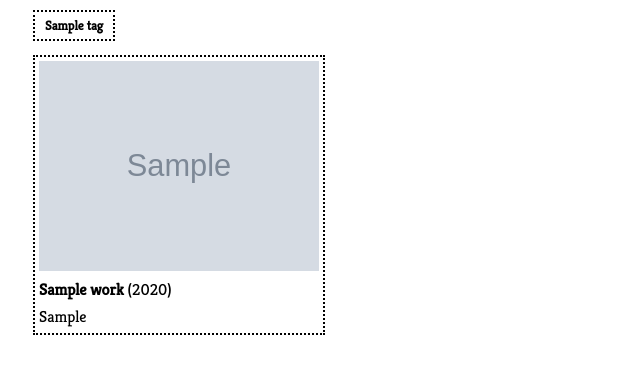
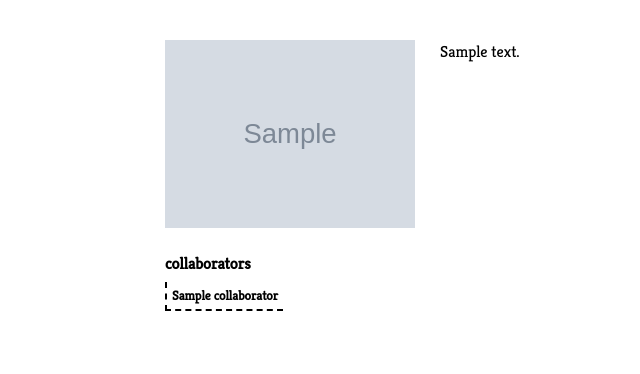
Before and after one commit to ericheep/miscellany, a Django app: template portfolio/templates/portfolio/info.html in a window 1280 px wide. Shown: the part 65-439 px from the top of the page, without its empty margins (0-640 px from the left). Run offline with Django 3.2, Linux system fonts and the light colour scheme; the template is opened without the code that fills it: values that come from a table or form of the project are taken from there, others are empty; tables that the repository leaves empty hold one stand-in row (values such as "Sample post"); grey boxes marked "Sample" are stand-in pictures; some libraries are stand-ins or nearby versions.

Commit message:
:bug: fix info

```diff
--- a/portfolio/static/css/info.css
+++ b/portfolio/static/css/info.css
@@ -1,40 +1,53 @@
-#page {
-    margin: 25px;
-}
-#profile {
+/* info page: headshot beside the profile text, collaborators below.
+   Loaded after work.css, which provides the page centering and the
+   body styles (images, embeds, players, links). */
+
+.profile {
     display: flex;
     flex-direction: row;
+    align-items: flex-start;
+    gap: 25px;
+    margin: 0 25px;
 }
 
-#image {
-    order: 0;
-    margin-right: 15px;
+.profile-image {
+    flex: 0 0 auto;
     margin-top: 15px;
 }
 
-#text {
-    order: 1;
-    padding-left: 15px;
+.profile-image img {
+    display: block;
+    width: 250px;
+    max-width: 100%;
+    height: auto;
 }
 
-#logos {
+/* work.css gives #text side margins for work pages; not needed here */
+.info-page #text.profile-text {
+    flex: 1 1 auto;
+    min-width: 0;
+    margin: 0;
+    padding: 0;
+}
+
+/* collaborators: buttons in the same dashed style as download / pdf */
+.collaborators { margin: 25px; }
+
+.collaborators-heading {
+    font-weight: bold;
+    margin-bottom: 8px;
+}
+
+.collaborator-list {
     display: flex;
-    width: 100%;
-    justify-content: flex-end;
     flex-wrap: wrap;
     font-weight: bold;
-    flex-direction: row;
 }
 
-#logo {
-    padding: 3px 3px;
-    margin: 15px 5px;
-    font-size: small;
-    border: 2px;
-    border-style: none dashed dashed none;
+.collaborator-list .logo { display: inline-block; }
+
+/* phones: headshot above the text */
+@media (max-width: 600px) {
+    .profile { flex-direction: column; gap: 10px; }
+    .profile-image img { width: 180px; }
 }
-
-#logo:hover {
-    color: white;
-    background: red;
-}
--- a/portfolio/templates/portfolio/info.html
+++ b/portfolio/templates/portfolio/info.html
@@ -1,41 +1,52 @@
 {% extends 'base.html' %}
 {% load static %}
+{% load markdown_filter %}
+{% load body %}
 
 {% block css %}
 <link href="https://fonts.googleapis.com/css?family=Kreon:300,400" rel="stylesheet">
-<link href="{% static "/css/works.css" %}" rel="stylesheet"/>
+<link href="{% static 'css/work.css' %}" rel="stylesheet">
+<link href="{% static 'css/info.css' %}" rel="stylesheet">
 {% endblock %}
 
-{% block title %}eric heep{% endblock %}
+{% block scripts %}
+<script src="{% static 'portfolio/player.js' %}" defer></script>
+{% endblock %}
+
+{% block title %}eric heep | info{% endblock %}
 
 {% block body %}
-<div id="work-page">
-	<div class="work-tags">
-		{% for tag in tags %}
-		{% if tag.slug == tag_slug %}
-		<a class="work-tag selected" href="/works/">{{ tag }}</a>
-		{% else %}
-		<a class="work-tag" href="/{{ tag.slug }}/">{{ tag }}</a>
-		{% endif %}
-		{% endfor %}
-	</div>
+<div id="page" class="info-page">
+    <div class="profile">
+        {% if headshot %}
+        <div class="profile-image">
+            <img src="{{ headshot.image.url }}" alt="Eric Heep" width="250">
+        </div>
+        {% endif %}
 
-	<div class="work-list">
-		{% for work in works %}
-		<a class="work-card" href="/works/{{ work.slug }}/">
-			<div class="work-thumbnail">
-				{% if work.mainImage %}
-				<img src="{{ work.mainImage.url }}" alt="{{ work.title }}" loading="lazy">
-				{% endif %}
-			</div>
-			<div class="work-title">
-				<b>{{ work.title }}</b> ({{ work.created_date|date:"Y" }})
-			</div>
-			<div class="work-abstract">
-				{{ work.abstract }}
-			</div>
-		</a>
-		{% endfor %}
-	</div>
+        {# The Profile work: the new Body field if filled in, otherwise the old Text #}
+        <div id="text" class="body profile-text">
+            {% if profile.body %}
+                {{ profile.body|render_body }}
+            {% else %}
+                {{ profile.text|markdownify|safe }}
+            {% endif %}
+        </div>
+    </div>
+
+    {% if collaborators %}
+    <div class="collaborators">
+        <div class="collaborators-heading">collaborators</div>
+        <div class="collaborator-list">
+            {% for person in collaborators %}
+                {% if person.url %}
+                <a class="logo" href="{{ person.url }}" target="_blank" rel="noopener">{{ person.name }}</a>
+                {% else %}
+                <span class="logo">{{ person.name }}</span>
+                {% endif %}
+            {% endfor %}
+        </div>
+    </div>
+    {% endif %}
 </div>
 {% endblock %}
```
